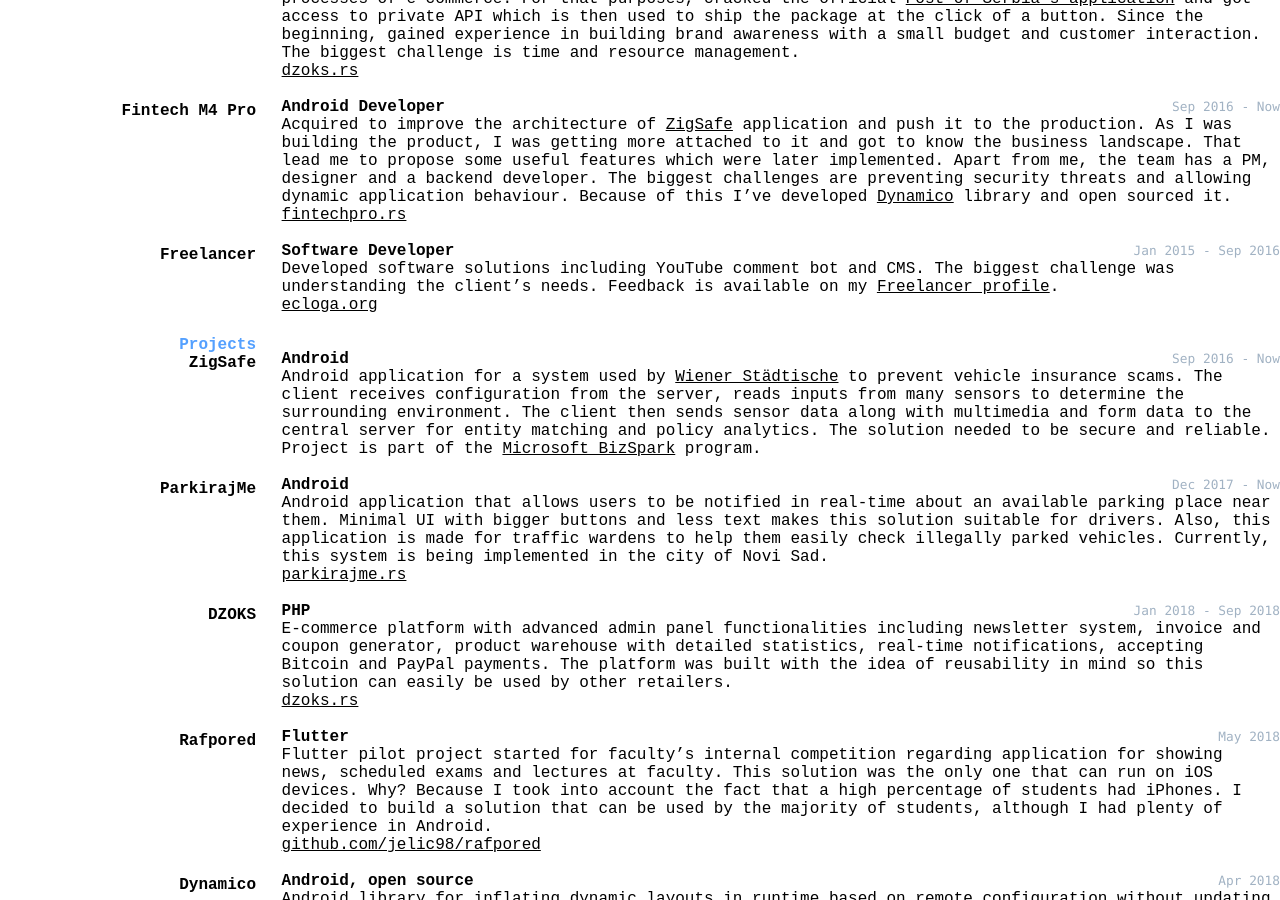
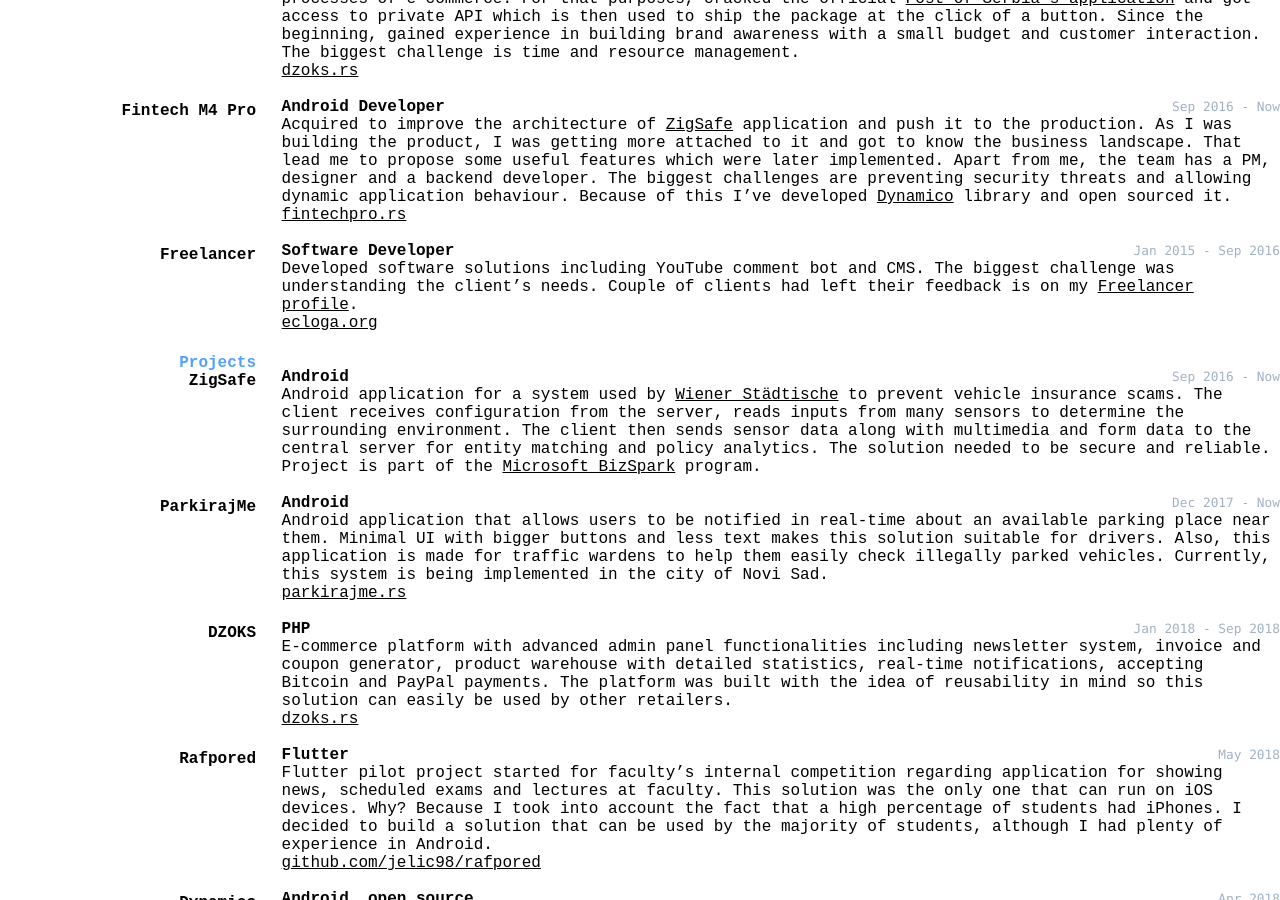
Before and after one commit to jelic98/cv, a Jekyll site: the page built from index.md, in a window 1280 px wide and 900 px high, scrolled down 319 px. Built offline with Jekyll 4.4.1, drawn with Linux system fonts in a browser that asks for light colours; our own code applies the rules of GitHub Pages for plain Markdown files.

```diff
--- a/index.md
+++ b/index.md
@@ -56,7 +56,7 @@ __Software Developer__
 
 Developed software solutions including YouTube comment bot and CMS.
 The biggest challenge was understanding the client’s needs.
-Feedback is available on my [Freelancer profile](https://www.freelancer.com/u/jelic).
+Couple of clients had left their feedback is on my [Freelancer profile](https://www.freelancer.com/u/jelic).
 
 [ecloga.org](https://www.ecloga.org)
 
```
